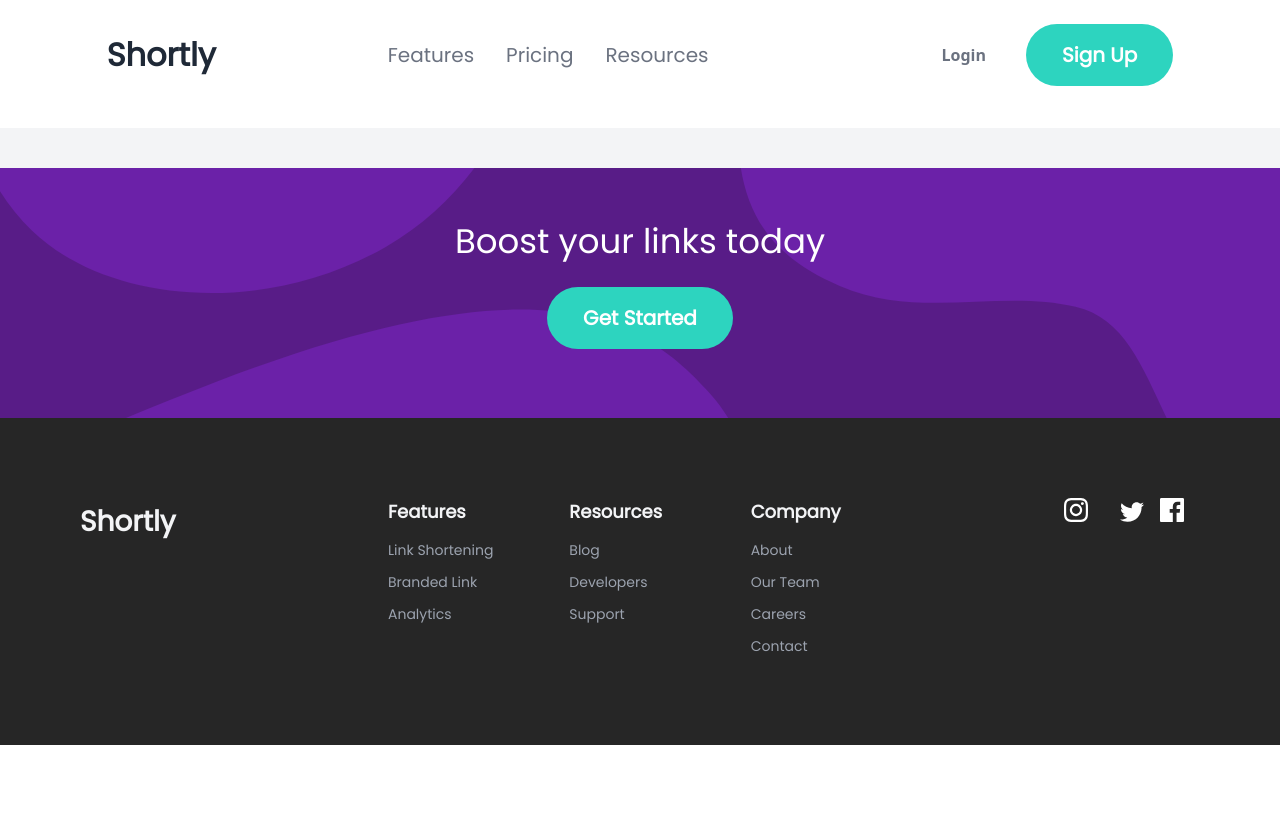
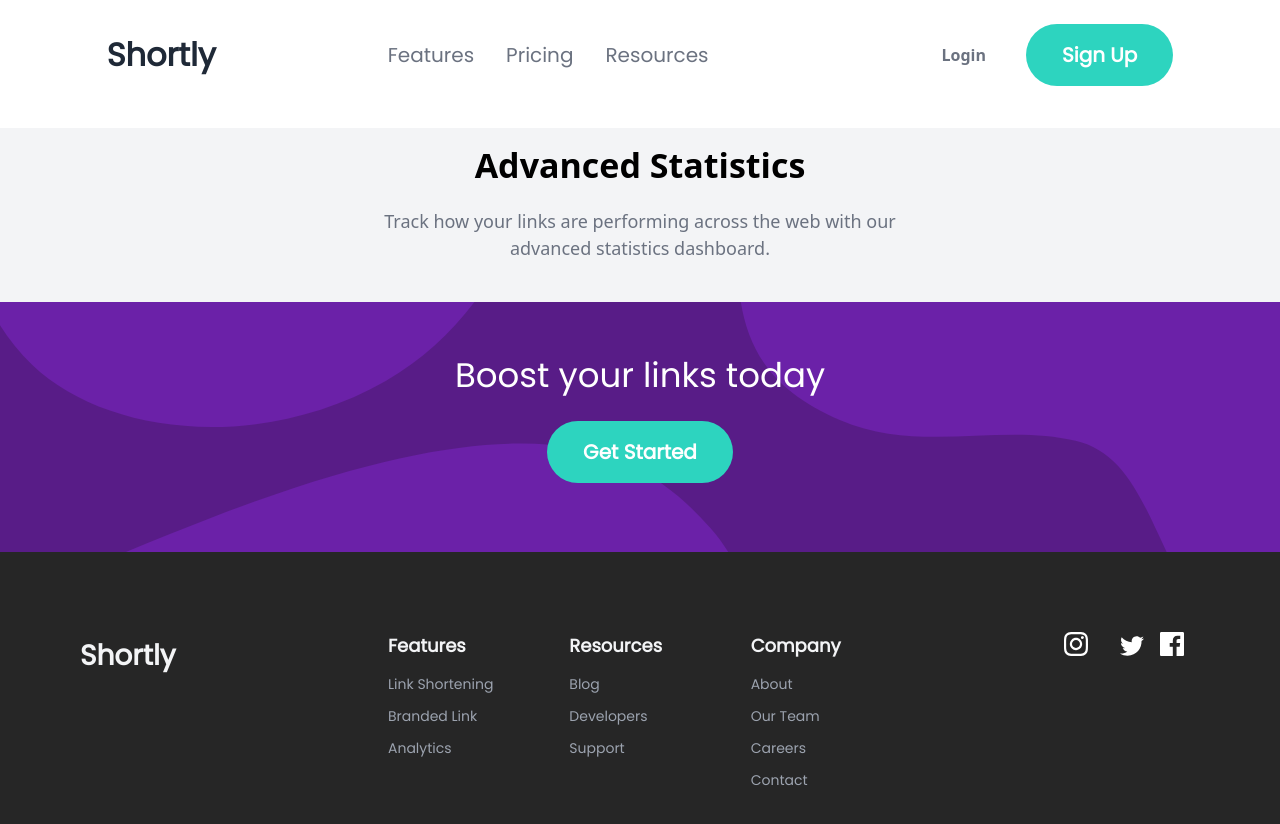
Before and after one commit to itsmelatif/code-palm-test, an Angular app: page / in a window 1280 px wide. Shown: the top 824 px of the page. Before the commit the page ends 800 px from the top, so only its background shows below. Built offline with nearby package versions, Linux system fonts and the light colour scheme.

Commit message:
feature/home: call statistic list component in home page component

```diff
--- a/src/app/modules/home/components/components/home-page.component.html
+++ b/src/app/modules/home/components/components/home-page.component.html
@@ -1,3 +1,3 @@
 <div class="bg-gray-100 pb-10">
-  <!-- <app-statistic-list></app-statistic-list> -->
+  <app-statistic-list></app-statistic-list>
 </div>
--- a/src/app/modules/home/home.module.ts
+++ b/src/app/modules/home/home.module.ts
@@ -4,11 +4,13 @@ import { CommonModule } from '@angular/common';
 import { HomeRoutingModule } from './home-routing.module';
 import { HomePageComponent } from './components/components/home-page.component';
 import { CardStepComponent } from 'projects/shortly-lib/src/lib/components/card-step/card-step.component';
+import { StatisticListComponent } from './components/components/statistic-list/statistic-list.component';
 
 
 @NgModule({
   declarations: [
     HomePageComponent,
+    StatisticListComponent,
   ],
   imports: [
     CommonModule,
```
